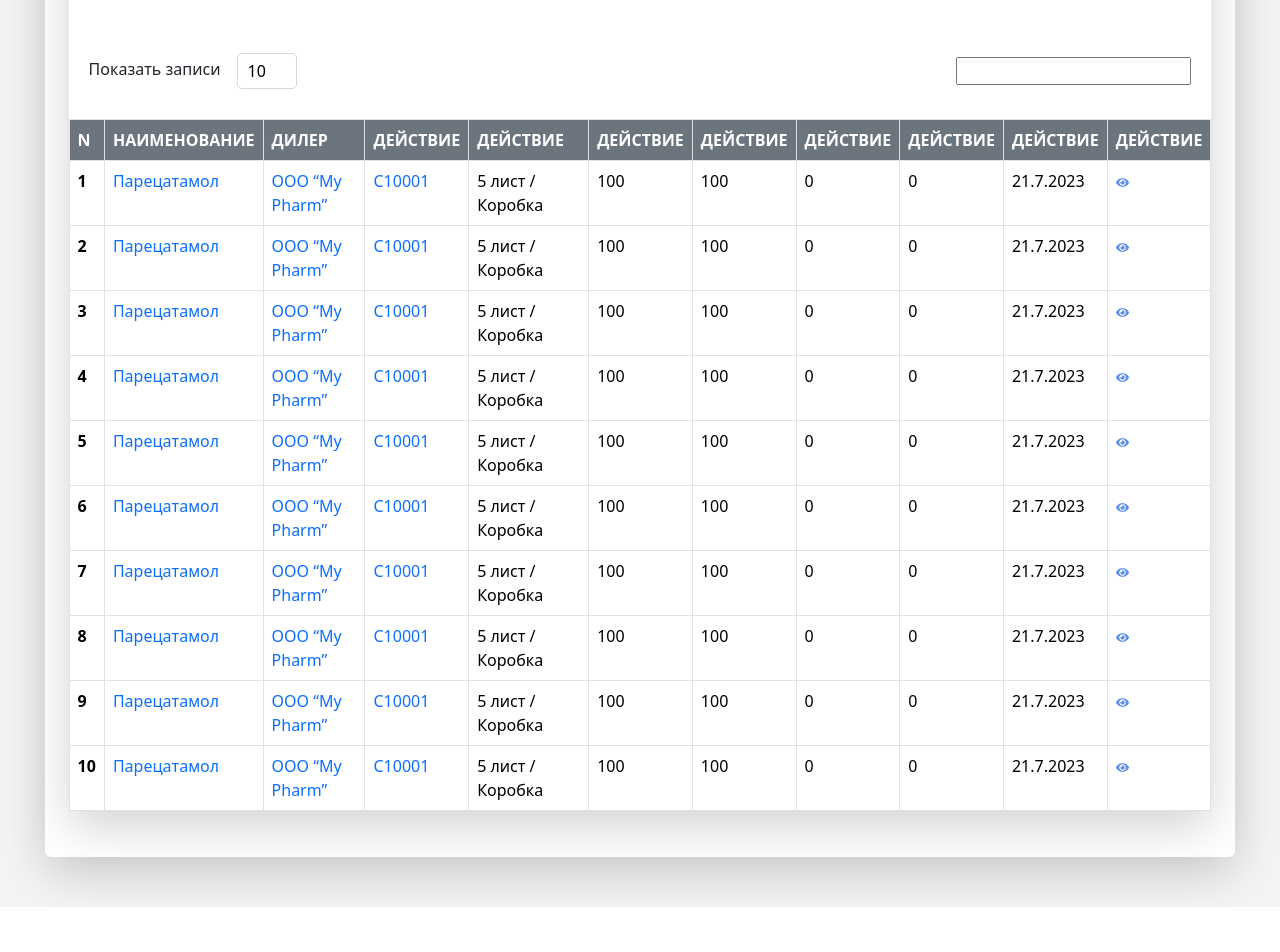
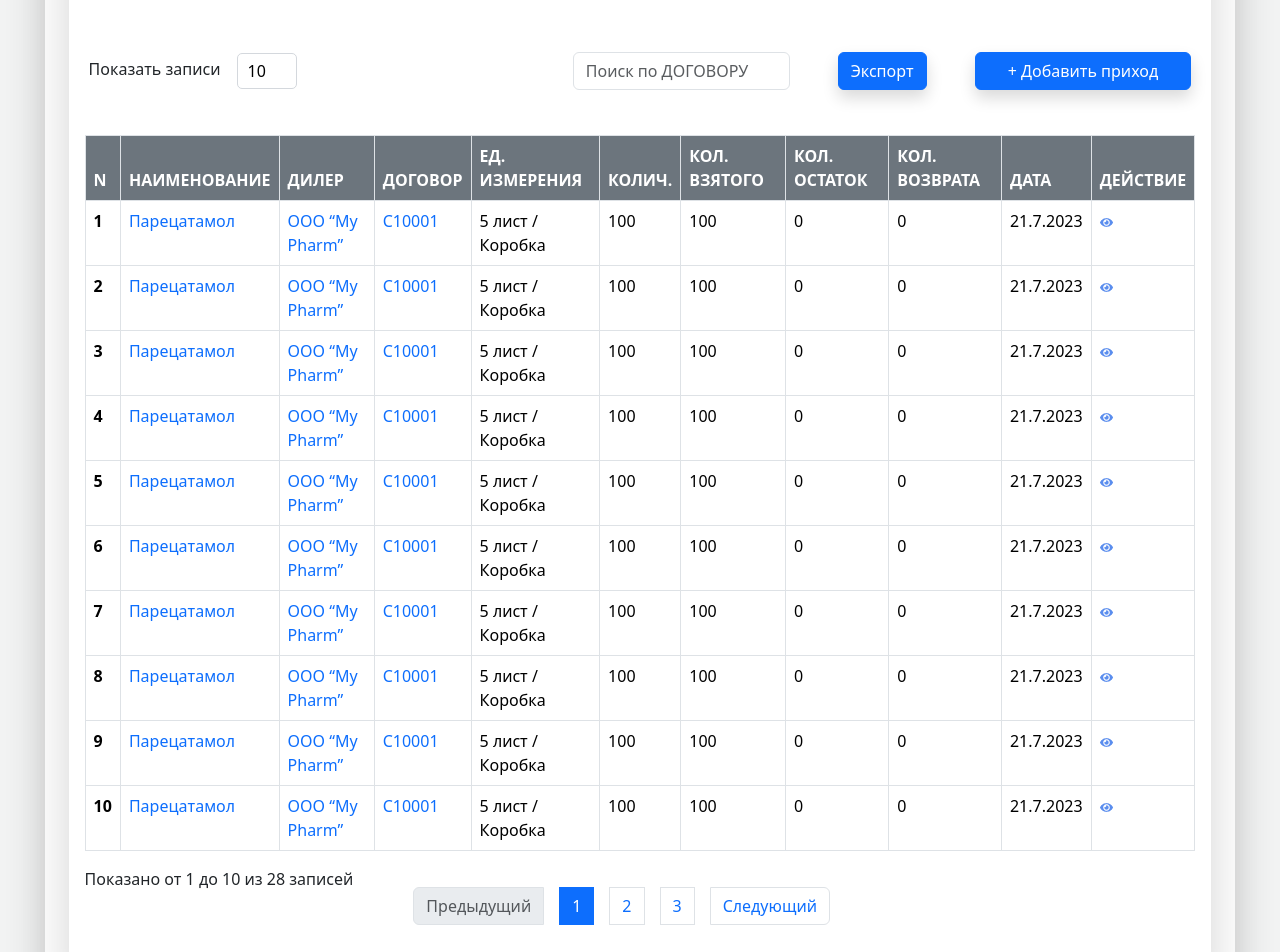
Before and after one commit to Shakhzod888/D-Clinics, a React (Create React App) app: page / in a window 1280 px wide. Shown: the part 1120-2072 px from the top of the page. Before the commit the page ends 2027 px from the top, so only its background shows below. Built offline with nearby package versions, Linux system fonts and the light colour scheme.

Commit message:
added pagination

```diff
--- a/src/components/pages/basic/clinicsArrival/prikhot.jsx
+++ b/src/components/pages/basic/clinicsArrival/prikhot.jsx
@@ -1,4 +1,4 @@
-import React from "react";
+import React, { useState } from "react";
 import Eye from "../assets/eye.png";
 import Lists from "../list.json";
 
@@ -8,8 +8,27 @@ function Prikhot() {
   const month = date.getMonth() + 1;
   const year = date.getFullYear();
 
-  const [listNumber, setListNumber] = React.useState(10);
+  const [listNumber, setListNumber] = useState(10);
+  const [searchQuery, setSearchQuery] = useState(""); // State to store the search query
 
+  const handleSearchChange = (e) => {
+    setSearchQuery(e.target.value);
+    setListNumber(10); // Reset listNumber to 10 when search query changes
+  };
+
+  // Filter the data based on the search query
+  const filteredLists = Lists.filter(
+    (list) => list.contract.toLowerCase().includes(searchQuery.toLowerCase()) // Search by "ДОГОВОР" column
+  );
+
+  // Pagination Logic
+  const totalRecords = filteredLists.length;
+  const totalPages = Math.ceil(totalRecords / 10);
+
+  const handlePageChange = (page) => {
+    const startIndex = (page - 1) * 10;
+    setListNumber(startIndex + 10);
+  };
   return (
     <>
       <div className="shadow basic_2 shadow-lg bg-body rounded">
@@ -76,11 +95,21 @@ function Prikhot() {
               onChange={(e) => setListNumber(parseInt(e.target.value))}
             />
           </div>
-          <div>
-            <input type="text" />
+          <div className="d-flex  gap-5 ">
+            <input
+              type="text"
+              className="form-control"
+              placeholder="Поиск по ДОГОВОРУ"
+              value={searchQuery}
+              onChange={handleSearchChange}
+            />
+            <button className="btn shadow btn-primary ">Экспорт</button>
+            <button className="btn shadow btn-primary w-100">
+              + Добавить приход
+            </button>
           </div>
         </div>
-        <div className="mt-5">
+        <div className="mt-5 p-3">
           <table className="table table-bordered">
             <thead>
               <tr>
@@ -94,25 +123,25 @@ function Prikhot() {
                   ДИЛЕР
                 </th>
                 <th className="p-2 bg-secondary text-white" scope="col">
-                  ДЕЙСТВИЕ
+                  ДОГОВОР
                 </th>
                 <th className="p-2 bg-secondary text-white" scope="col">
-                  ДЕЙСТВИЕ
+                  ЕД. ИЗМЕРЕНИЯ
                 </th>
                 <th className="p-2 bg-secondary text-white" scope="col">
-                  ДЕЙСТВИЕ
+                  КОЛИЧ.
                 </th>
                 <th className="p-2 bg-secondary text-white" scope="col">
-                  ДЕЙСТВИЕ
+                  КОЛ. ВЗЯТОГО
                 </th>
                 <th className="p-2 bg-secondary text-white" scope="col">
-                  ДЕЙСТВИЕ
+                  КОЛ. ОСТАТОК
                 </th>
                 <th className="p-2 bg-secondary text-white" scope="col">
-                  ДЕЙСТВИЕ
+                  КОЛ. ВОЗВРАТА
                 </th>
                 <th className="p-2 bg-secondary text-white" scope="col">
-                  ДЕЙСТВИЕ
+                  ДАТА
                 </th>
                 <th className="p-2 bg-secondary text-white" scope="col">
                   ДЕЙСТВИЕ
@@ -141,6 +170,61 @@ function Prikhot() {
               ))}
             </tbody>
           </table>
+          <div className="d-flex flex-wrap">
+            <p>
+              Показано от 1 до {listNumber} из {Lists.length} записей
+            </p>
+
+            <nav aria-label="...">
+              <ul className="pagination d-flex gap-3">
+                <li
+                  className={`page-item  ${
+                    listNumber === 10 ? "disabled" : ""
+                  }`}
+                >
+                  <button
+                    className="page-link"
+                    onClick={() =>
+                      handlePageChange(Math.ceil(listNumber / 10) - 1)
+                    }
+                  >
+                    Предыдущий
+                  </button>
+                </li>
+                {[...Array(totalPages)].map((_, index) => (
+                  <li
+                    key={index}
+                    className={`page-item ${
+                      listNumber > index * 10 && listNumber <= (index + 1) * 10
+                        ? "active"
+                        : ""
+                    }`}
+                  >
+                    <button
+                      className="page-link"
+                      onClick={() => handlePageChange(index + 1)}
+                    >
+                      {index + 1}
+                    </button>
+                  </li>
+                ))}
+                <li
+                  className={`page-item ${
+                    listNumber === totalRecords ? "disabled" : ""
+                  }`}
+                >
+                  <button
+                    className="page-link"
+                    onClick={() =>
+                      handlePageChange(Math.ceil(listNumber / 10) + 1)
+                    }
+                  >
+                    Следующий
+                  </button>
+                </li>
+              </ul>
+            </nav>
+          </div>
         </div>
       </div>
     </>
--- a/src/components/pages/basic/list.json
+++ b/src/components/pages/basic/list.json
@@ -157,7 +157,7 @@
     "id": 1,
     "name": "Парецатамол ",
     "dealer": "ООО “My Pharm”",
-    "contract": "C10001",
+    "contract": "D10001",
     "ed_measurements": "5 лист / Коробка",
     "quantity": 100,
     "qty_taken": 100,
@@ -267,6 +267,17 @@
     "id": 1,
     "name": "Парецатамол ",
     "dealer": "ООО “My Pharm”",
+    "contract": "D10001",
+    "ed_measurements": "5 лист / Коробка",
+    "quantity": 100,
+    "qty_taken": 100,
+    "qty_remainder": 0,
+    "qty_return": 0
+  },
+  {
+    "id": 1,
+    "name": "Парецатамол ",
+    "dealer": "ООО “My Pharm”",
     "contract": "C10001",
     "ed_measurements": "5 лист / Коробка",
     "quantity": 100,
```
